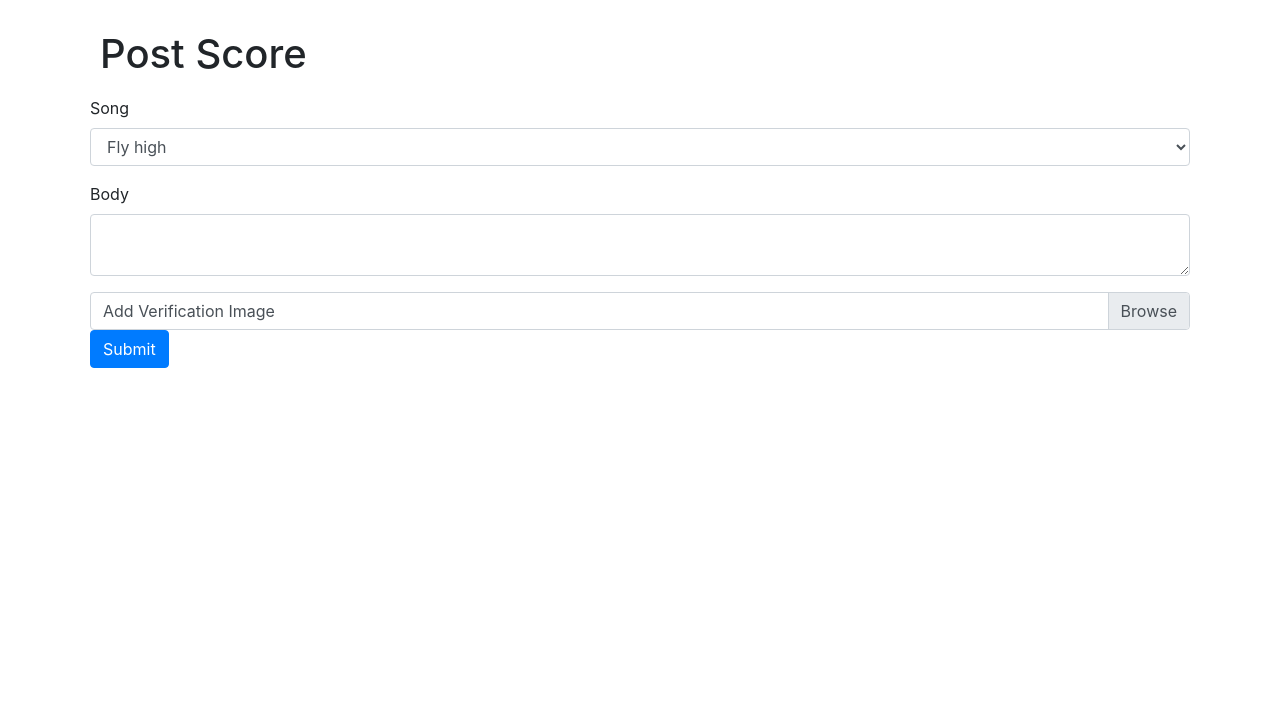
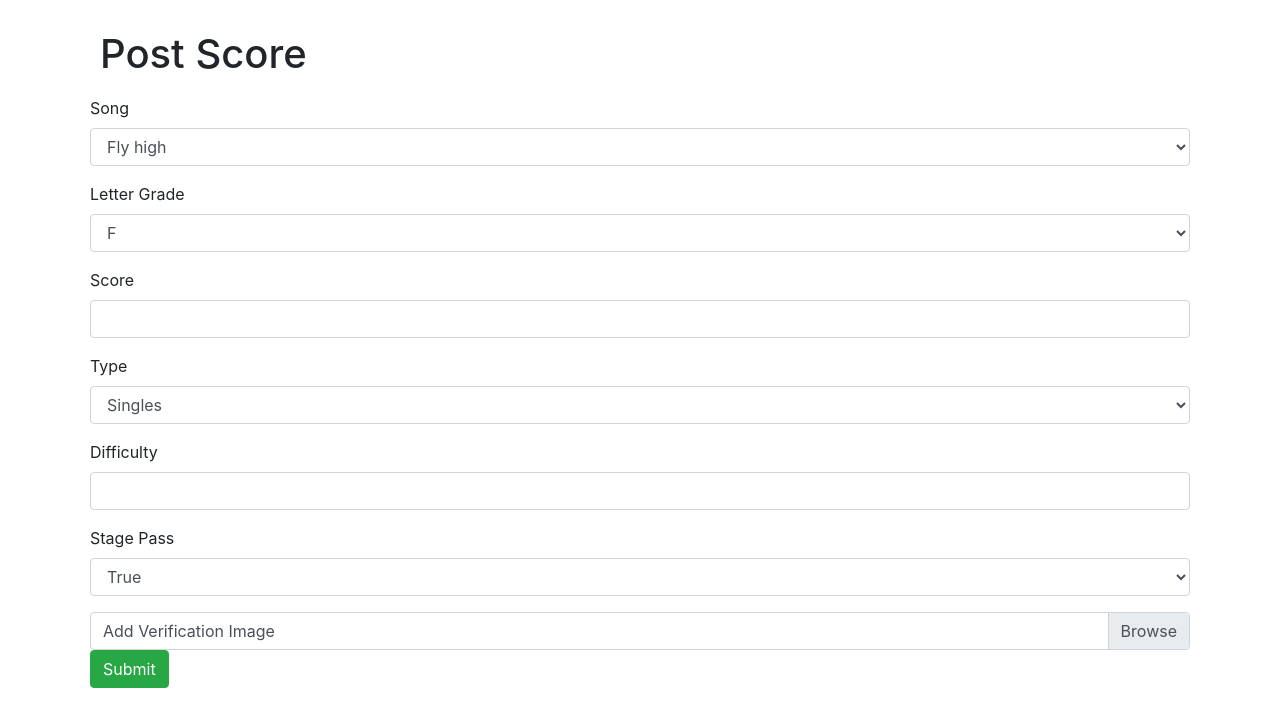
Before and after one commit to dj505/PIU-Score-Tracker, a Flask app: page /add_article in a window 1280 px wide. Shown: the part 56-783 px from the top of the page. Run offline with Flask 2, Linux system fonts and the light colour scheme; the visitor is signed in with stand-in values (Sample User, id 1); parts of the project's set-up code (start-up, migrations or seed data) failed here and were passed over; some libraries are stand-ins or nearby versions.

Commit message:
Overhauled score submission & dashboard now only shows user's own scores

```diff
--- a/app.py
+++ b/app.py
@@ -1,6 +1,6 @@
 from flask import Flask, render_template, flash, redirect, url_for, session, logging, request
 from flask_mysqldb import MySQL
-from wtforms import Form, StringField, TextAreaField, PasswordField, SelectField, validators
+from wtforms import Form, StringField, TextAreaField, PasswordField, SelectField, IntegerField, validators
 from passlib.hash import sha256_crypt
 from configparser import SafeConfigParser
 from functools import wraps
@@ -53,10 +53,10 @@ def about():
 @app.route('/scores') # Set route for scores page
 def scores():
     cur = mysql.connection.cursor()
-    result = cur.execute("SELECT * FROM articles")
-    articles = cur.fetchall()
+    result = cur.execute("SELECT * FROM piu")
+    scores = cur.fetchall()
     if result > 0:
-        return render_template('scores.html', articles=articles)
+        return render_template('scores.html', scores=scores)
     else:
         msg = 'No articles found'
         return render_template('scores.html', msg=msg)
@@ -65,13 +65,13 @@ def scores():
 @app.route('/score/<string:id>/') # Set route for individual score page
 def score(id):
     cur = mysql.connection.cursor()
-    result = cur.execute("SELECT * FROM articles WHERE id=%s", [id])
-    article = cur.fetchone()
+    result = cur.execute("SELECT * FROM piu WHERE id=%s", [id])
+    score = cur.fetchone()
     image = None
     for file in os.listdir("./static/scores"):
         if file.startswith(id) and file.endswith(("png", "jpg", "jpeg")):
             image = file
-    return render_template('score.html', article=article, image=image)
+    return render_template('score.html', score=score, image=image)
     app.logger.info(image)
 
 class RegisterForm(Form):
@@ -148,14 +148,15 @@ def logout():
 @is_logged_in
 def dashboard():
     cur = mysql.connection.cursor()
-    result = cur.execute("SELECT * FROM articles")
-    articles = cur.fetchall()
+    _sql = "SELECT * FROM piu WHERE author='{0}'"
+    result = cur.execute(_sql.format(session['username']))
+    scores = cur.fetchall()
     images = []
     for file in os.listdir("./static/scores"):
         imgid = file.split('.')[0]
         images.append(int(imgid))
     if result > 0:
-        return render_template('dashboard.html', articles=articles, images=images)
+        return render_template('dashboard.html', scores=scores, images=images)
     else:
         msg = 'No articles found'
         return render_template('dashboard.html', msg=msg, images=images)
@@ -163,7 +164,11 @@ def dashboard():
 
 class ArticleForm(Form): # Submit Article (replace with scores later)
     song = SelectField('Song', coerce=str, choices=songlist_pairs)
-    body = TextAreaField('Body', [validators.Length(min=1)])
+    lettergrade = SelectField('Letter Grade', coerce=str, choices=(('f', 'F'), ('d', 'D'), ('c', 'C'), ('b', 'B'), ('a', 'A'), ('s', 'S'), ('ss', 'SS'), ('sss', 'SSS')))
+    score = IntegerField('Score')
+    stagepass = SelectField('Stage Pass', coerce=str, choices=(('1', 'True'), ('0', 'False')))
+    type = SelectField('Type', coerce=str, choices=(('singles', 'Singles'), ('doubles', 'Doubles')))
+    difficulty = IntegerField('Difficulty')
 
 class ArticleEditForm(Form): # Submit Article (replace with scores later)
     body = TextAreaField('Body', [validators.Length(min=1)])
@@ -174,9 +179,13 @@ def add_article():
     form = ArticleForm(request.form)
     if request.method == "POST" and form.validate():
         song = form.song.data
-        body = form.body.data
+        lettergrade = form.lettergrade.data
+        score = form.score.data
+        stagepass = form.stagepass.data
+        type = form.type.data
+        difficulty = form.difficulty.data
         cur = mysql.connection.cursor()
-        cur.execute("INSERT INTO articles(title, body, author) VALUES(%s, %s, %s)", (song, body, session['username']))
+        cur.execute("INSERT INTO piu(song, lettergrade, score, stagepass, type, difficulty, author) VALUES(%s, %s, %s, %s, %s, %s, %s)", (song, lettergrade, score, stagepass, type, difficulty, session['username']))
         id = cur.lastrowid
         mysql.connection.commit()
         cur.close()
@@ -194,29 +203,29 @@ def add_article():
                 filename = secure_filename(str(id) + ".{}".format(fileext))
                 file.save(os.path.join("./static/scores".format(id), filename))
                 flash('File uploaded successfully!', 'success')
-                return redirect(url_for('verify_article', id=id))
+                return redirect(url_for('scores', id=id))
             elif file and not allowed_file(file.filename):
                 flash('You can\'t upload that!', 'error')
         flash('Score submitted!', 'success')
     return render_template('add_article.html', form=form)
 
-@app.route('/edit_article/<string:id>', methods=["GET", "POST"]) # Route for edit article page
-@is_logged_in
-def edit_article(id):
-    cur = mysql.connection.cursor()
-    result = cur.execute("SELECT * FROM articles WHERE id = %s", [id])
-    article = cur.fetchone()
-    form = ArticleEditForm(request.form)
-    form.body.data = article['body']
-    if request.method == "POST" and form.validate():
-        body = request.form['body']
-
-        cur = mysql.connection.cursor()
-        cur.execute("UPDATE articles SET body = %s WHERE id = %s", (body, id))
-        mysql.connection.commit()
-        cur.close()
-        flash('Score edited!', 'success')
-    return render_template('edit_article.html', form=form)
+# @app.route('/edit_article/<string:id>', methods=["GET", "POST"]) # Route for edit article page
+# @is_logged_in
+# def edit_article(id):
+#     cur = mysql.connection.cursor()
+#     result = cur.execute("SELECT * FROM articles WHERE id = %s", [id])
+#     article = cur.fetchone()
+#     form = ArticleEditForm(request.form)
+#     form.body.data = article['body']
+#     if request.method == "POST" and form.validate():
+#         body = request.form['body']
+#
+#         cur = mysql.connection.cursor()
+#         cur.execute("UPDATE articles SET body = %s WHERE id = %s", (body, id))
+#         mysql.connection.commit()
+#         cur.close()
+#         flash('Score edited!', 'success')
+#     return render_template('edit_article.html', form=form)
 
 @app.route('/verify_article/<string:id>', methods=["GET", "POST"]) # Route for edit article page
 @is_logged_in
--- a/templates/add_article.html
+++ b/templates/add_article.html
@@ -8,7 +8,19 @@
       {{render_field(form.song, class_="form-control")}}
     </div>
     <div class="form-group">
-      {{render_field(form.body, class_="form-control")}}
+      {{render_field(form.lettergrade, class_="form-control")}}
+    </div>
+    <div class="form-group">
+      {{render_field(form.score, class_="form-control")}}
+    </div>
+    <div class="form-group">
+      {{render_field(form.type, class_="form-control")}}
+    </div>
+    <div class="form-group">
+      {{render_field(form.difficulty, class_="form-control")}}
+    </div>
+    <div class="form-group">
+      {{render_field(form.stagepass, class_="form-control")}}
     </div>
     <div class="input-group">
       <div class="custom-file">
@@ -16,6 +28,6 @@
         <label class="custom-file-label" for="inputGroupFile01"><span class="span-choose-file">Add Verification Image<span></label>
       </div>
     </div>
-    <p><input class="btn btn-primary" type="submit" value="Submit"></p>
+    <p><input class="btn btn-success" type="submit" value="Submit"></p>
   </form>
 {% endblock %}
--- a/templates/home.html
+++ b/templates/home.html
@@ -2,7 +2,7 @@
 
 {% block body %}
 <div class="jumbotron text-center">
-  <h1 style="padding: 10px"><img src="{{ url_for('static', filename='newlogo-arrow-small.png') }}" alt="" />&nbsp&nbsp&nbspWelcome to the PIU Score Tracker</h1>
+  <h1 style="padding: 10px"><img src="{{ url_for('static', filename='newlogo-arrow-small.png') }}" alt="" />&nbsp&nbspWelcome to the PIU Score Tracker</h1>
   <hr class="my-4">
   <p class="lead">This is an application meant for PIU players to submit and track their scores easily!</p>
   {% if session.logged_in == NULL %}
```
Also changed, not shown: templates/dashboard.html (+9 -11 lines), templates/score.html (+24 -3 lines), templates/scores.html (+13 -4 lines).
